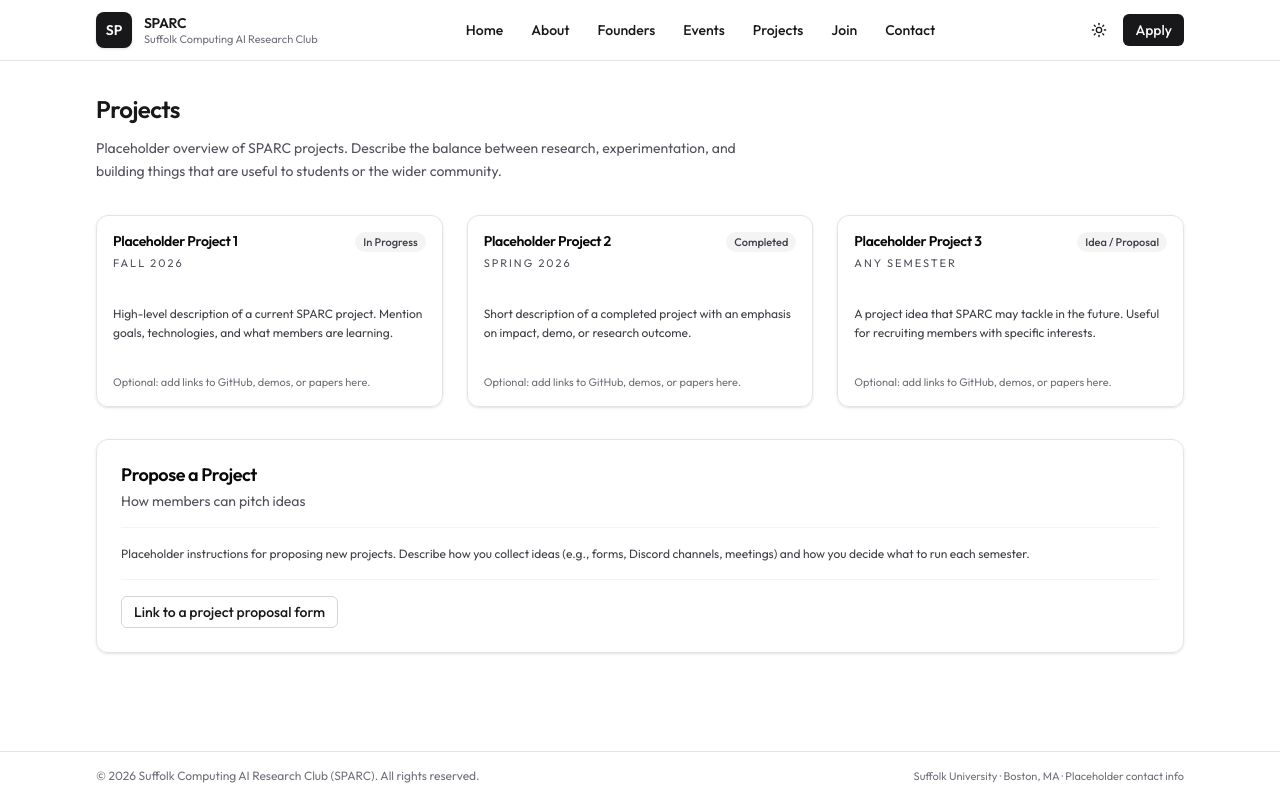
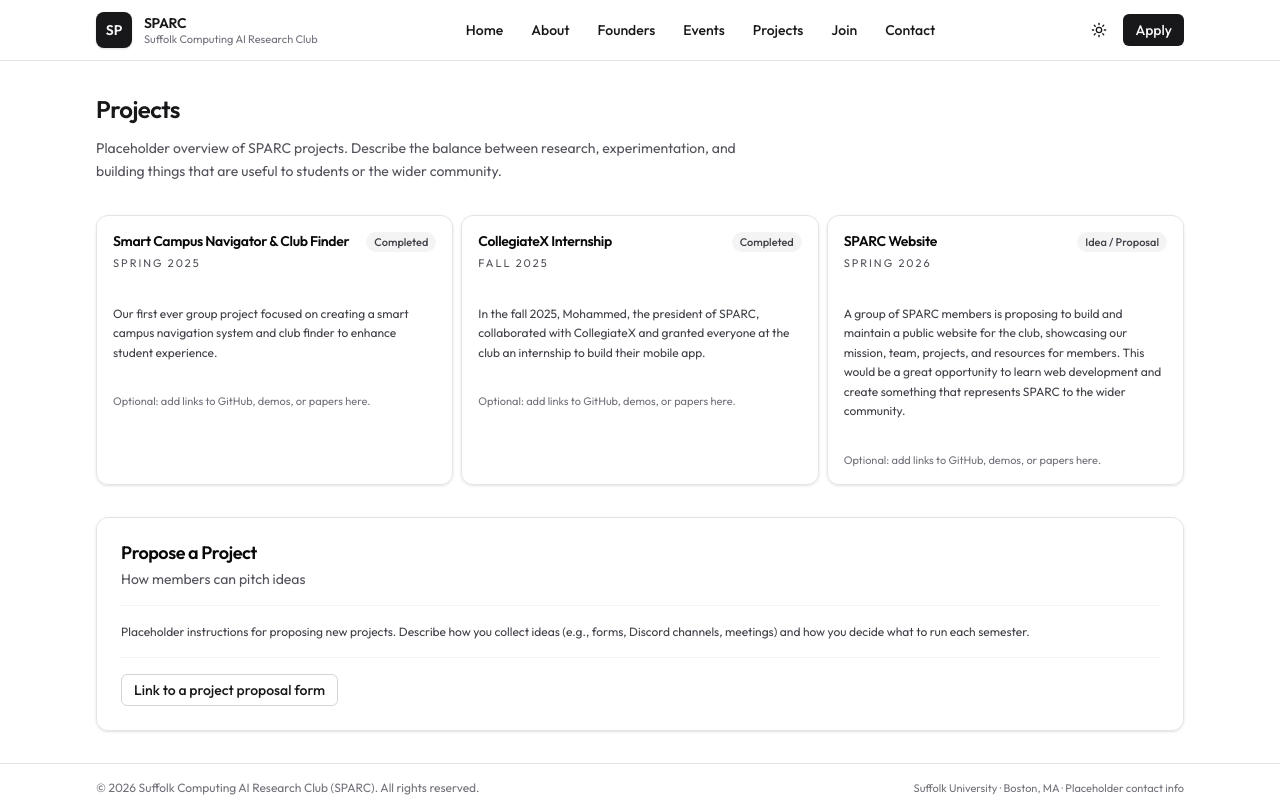
Before and after one commit to montasirmoyen/sparc-website, a Next.js app: page /projects in a window 1280 px wide. Built offline with nearby package versions, Linux system fonts and the light colour scheme.

Commit message:
Integrate content

```diff
--- a/app/about/page.tsx
+++ b/app/about/page.tsx
@@ -1,4 +1,5 @@
 import { Card, CardContent, CardDescription, CardHeader, CardTitle } from "@/components/ui/card";
+import Image from "next/image";
 
 export default function AboutPage() {
   return (
@@ -61,12 +62,14 @@ export default function AboutPage() {
           </CardContent>
         </Card>
 
-        <div className="h-52 rounded-2xl border border-dashed border-zinc-300 bg-zinc-50/80 text-xs text-zinc-500 shadow-sm dark:border-zinc-800 dark:bg-zinc-900/60 dark:text-zinc-400 md:h-full">
-          {/* Replace with a real photo from /public, e.g. /about-sparc.jpg */}
-          <div className="flex h-full items-center justify-center px-5 text-center">
-            Image placeholder for a club photo or Suffolk campus shot. Put the final image in
-            /public and update the src.
-          </div>
+        <div className="relative h-56 rounded-2xl border border-dashed border-zinc-300 bg-zinc-50/80 shadow-sm dark:border-zinc-800 dark:bg-zinc-900/60 md:h-64">
+          {/* Replace this with a real club hero image from /public */}
+          <Image
+            src="/sparc-3.jpg"
+            alt="SPARC Hero Image"
+            fill
+            className="rounded-2xl object-cover"
+          />
         </div>
       </section>
     </div>
--- a/app/page.tsx
+++ b/app/page.tsx
@@ -1,3 +1,5 @@
+import Image from "next/image";
+
 export default function Home() {
   return (
     <div className="flex flex-col gap-10 py-6">
@@ -15,12 +17,14 @@ export default function Home() {
             interested in research and real-world applications.
           </p>
         </div>
-        <div className="h-56 rounded-2xl border border-dashed border-zinc-300 bg-zinc-50/80 text-xs text-zinc-500 shadow-sm dark:border-zinc-800 dark:bg-zinc-900/60 dark:text-zinc-400 md:h-64">
+        <div className="relative h-56 rounded-2xl border border-dashed border-zinc-300 bg-zinc-50/80 shadow-sm dark:border-zinc-800 dark:bg-zinc-900/60 md:h-64">
           {/* Replace this with a real club hero image from /public */}
-          <div className="flex h-full items-center justify-center px-6 text-center">
-            Hero image placeholder – use a SPARC or Suffolk campus image from
-            /public.
-          </div>
+          <Image
+            src="/sparc-1.jpg"
+            alt="SPARC Hero Image"
+            fill
+            className="rounded-2xl object-cover"
+          />
         </div>
       </section>
 
--- a/app/projects/page.tsx
+++ b/app/projects/page.tsx
@@ -11,25 +11,25 @@ import { Button } from "@/components/ui/button";
 export default function ProjectsPage() {
   const projects = [
     {
-      name: "Placeholder Project 1",
-      status: "In Progress",
-      timeframe: "Fall 2026",
+      name: "Smart Campus Navigator & Club Finder",
+      status: "Completed",
+      timeframe: "Spring 2025",
       description:
-        "High-level description of a current SPARC project. Mention goals, technologies, and what members are learning.",
+        "Our first ever group project focused on creating a smart campus navigation system and club finder to enhance student experience.",
     },
     {
-      name: "Placeholder Project 2",
+      name: "CollegiateX Internship",
       status: "Completed",
+      timeframe: "Fall 2025",
+      description:
+        "In the fall 2025, Mohammed, the president of SPARC, collaborated with CollegiateX and granted everyone at the club an internship to build their mobile app.",
+    },
+    {
+      name: "SPARC Website",
+      status: "Idea / Proposal",
       timeframe: "Spring 2026",
       description:
-        "Short description of a completed project with an emphasis on impact, demo, or research outcome.",
-    },
-    {
-      name: "Placeholder Project 3",
-      status: "Idea / Proposal",
-      timeframe: "Any semester",
-      description:
-        "A project idea that SPARC may tackle in the future. Useful for recruiting members with specific interests.",
+        "A group of SPARC members is proposing to build and maintain a public website for the club, showcasing our mission, team, projects, and resources for members. This would be a great opportunity to learn web development and create something that represents SPARC to the wider community.",
     },
   ];
 
@@ -43,7 +43,7 @@ export default function ProjectsPage() {
         </p>
       </section>
 
-      <section className="grid gap-6 md:grid-cols-3">
+      <section className="grid gap-2 md:grid-cols-3">
         {projects.map((project) => (
           <Card key={project.name} size="sm">
             <CardHeader className="mb-2 border-b-0 pb-0">
--- a/app/team/page.tsx
+++ b/app/team/page.tsx
@@ -8,21 +8,35 @@ import {
   CardTitle,
 } from "@/components/ui/card";
 
-const founders = [
+const team = [
   {
     name: "Mohammed Khodor Firas Al-Tal",
-    role: "President · Computer Science '25",
-    image: "/mo.jpg",
+    role: "President · Computer Science '26",
+    image: "/mo.jpeg",
     website: "https://mohammedkhodoraltal.com/",
     blurb:
-      "Short placeholder blurb about this founding member, their background, and why they helped start SPARC.",
+      "Mohammed Al‑Tal is an undergraduate researcher in Computer Science and Applied Math at Suffolk University, passionate about AI for health, scientific discovery, and public benefit.",
   },
   {
     name: "Sarmad Shah",
-    role: "Vice-President · Computer Science '25",
+    role: "Vice-President · Computer Science '26",
     image: "/sarmad.jpeg",
     blurb:
-      "Short placeholder blurb about this founding member, focusing on early meetings and ideas.",
+      "\"Pakistan Zindabad!\" - Sarmad",
+  },
+  {
+    name: "Kyle Erhabor",
+    role: "Treasurer · Computer Science '26",
+    image: "/kyle.jpeg",
+    blurb:
+      "A software developer studying Computer Science at Suffolk University in Boston, MA. I spend my days studying and developing software.",
+  },
+  {
+    name: "Endi Fejzollari",
+    role: "Secretary · Computer Science '27",
+    image: "/endi.jpeg",
+    blurb:
+      "Computer Science Student at Suffolk University.",
   },
 ];
 
@@ -38,29 +52,29 @@ export default function TeamPage() {
       </section>
 
       <section className="grid gap-2 md:grid-cols-3">
-        {founders.map((founder) => (
-          <Card key={founder.name}>
+        {team.map((member) => (
+          <Card key={member.name}>
             <CardHeader className="border-b-0 pb-0">
               <div className="flex items-center gap-3">
                 <div className="relative w-24 h-24 overflow-hidden rounded-lg border border-zinc-200 bg-zinc-100 dark:border-zinc-800 dark:bg-zinc-900">
                   {/* Replace src with a real image in /public */}
                   <Image
-                    src={founder.image}
-                    alt={founder.name}
+                    src={member.image}
+                    alt={member.name}
                     fill
                     className="object-cover"
                   />
                 </div>
                 <div className="space-y-0.5">
-                  <CardTitle className="text-base">{founder.name}</CardTitle>
+                  <CardTitle className="text-base">{member.name}</CardTitle>
                   <CardDescription className="text-xs">
-                    {founder.role}
+                    {member.role}
                   </CardDescription>
                 </div>
               </div>
             </CardHeader>
             <CardContent className="pt-3 text-xs leading-relaxed text-zinc-700 dark:text-zinc-300">
-              {founder.blurb}
+              {member.blurb}
             </CardContent>
           </Card>
         ))}
```
